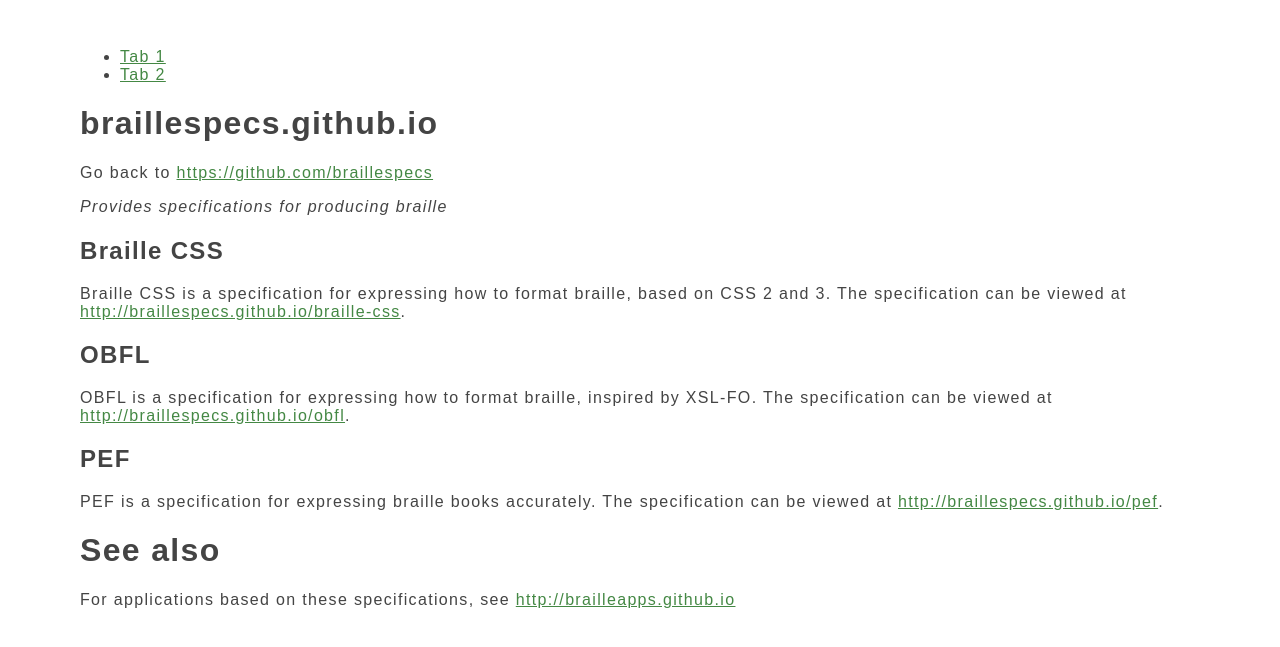
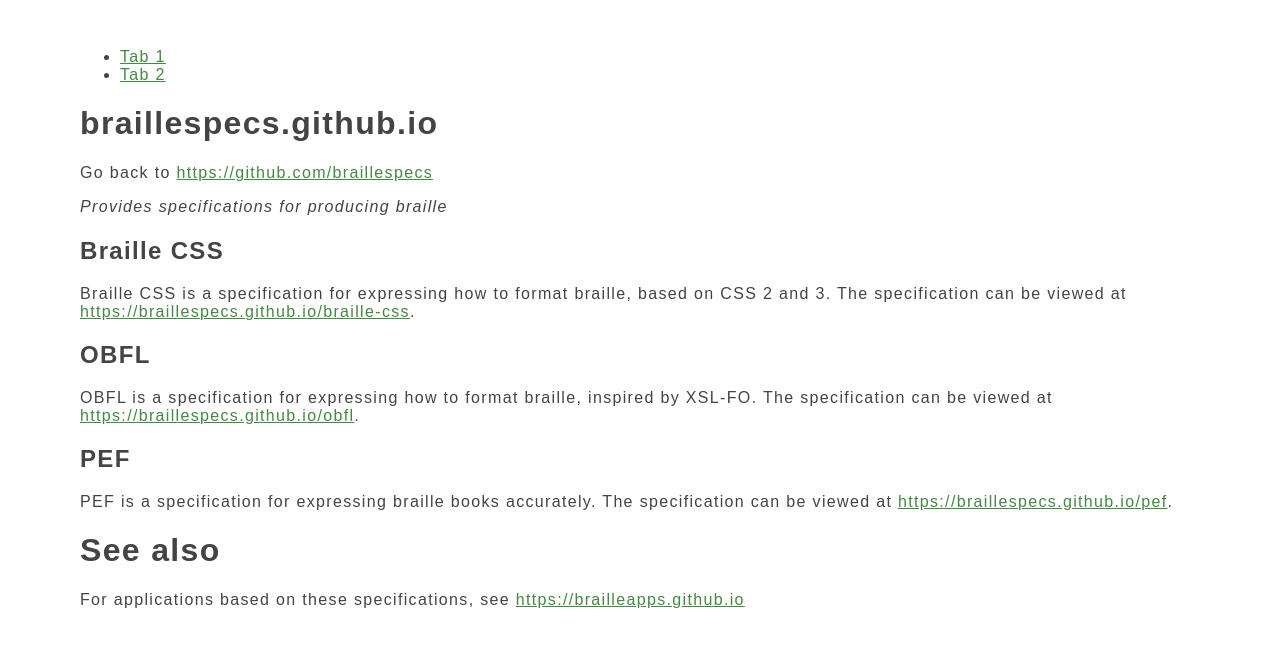
Before and after one commit to braillespecs/braillespecs.github.io, a Jekyll site: the page built from index.html, in a window 1280 px wide. Shown: the top 647 px of the page. Built offline with Jekyll 4.4.1, drawn with Linux system fonts in a browser that asks for light colours; some of the changed lines change nothing that is shown.

Commit message:
Use https in links

```diff
--- a/index.html
+++ b/index.html
@@ -2,10 +2,10 @@
 title:
 ---
 	<h2>Braille CSS</h2>
-	<p>Braille CSS is a specification for expressing how to format braille, based on CSS 2 and 3. The specification can be viewed at <a href="http://braillespecs.github.io/braille-css">http://braillespecs.github.io/braille-css</a>.</p>
+	<p>Braille CSS is a specification for expressing how to format braille, based on CSS 2 and 3. The specification can be viewed at <a href="https://braillespecs.github.io/braille-css">https://braillespecs.github.io/braille-css</a>.</p>
 	<h2>OBFL</h2>
-	<p>OBFL is a specification for expressing how to format braille, inspired by XSL-FO. The specification can be viewed at <a href="http://braillespecs.github.io/obfl">http://braillespecs.github.io/obfl</a>.</p>
+	<p>OBFL is a specification for expressing how to format braille, inspired by XSL-FO. The specification can be viewed at <a href="https://braillespecs.github.io/obfl">https://braillespecs.github.io/obfl</a>.</p>
 	<h2>PEF</h2>
-	<p>PEF is a specification for expressing braille books accurately. The specification can be viewed at <a href="http://braillespecs.github.io/pef">http://braillespecs.github.io/pef</a>.</p>
+	<p>PEF is a specification for expressing braille books accurately. The specification can be viewed at <a href="https://braillespecs.github.io/pef">https://braillespecs.github.io/pef</a>.</p>
 	<h1>See also</h1>
-	<p>For applications based on these specifications, see <a href="http://brailleapps.github.io">http://brailleapps.github.io</a></p>
+	<p>For applications based on these specifications, see <a href="https://brailleapps.github.io">https://brailleapps.github.io</a></p>
```
